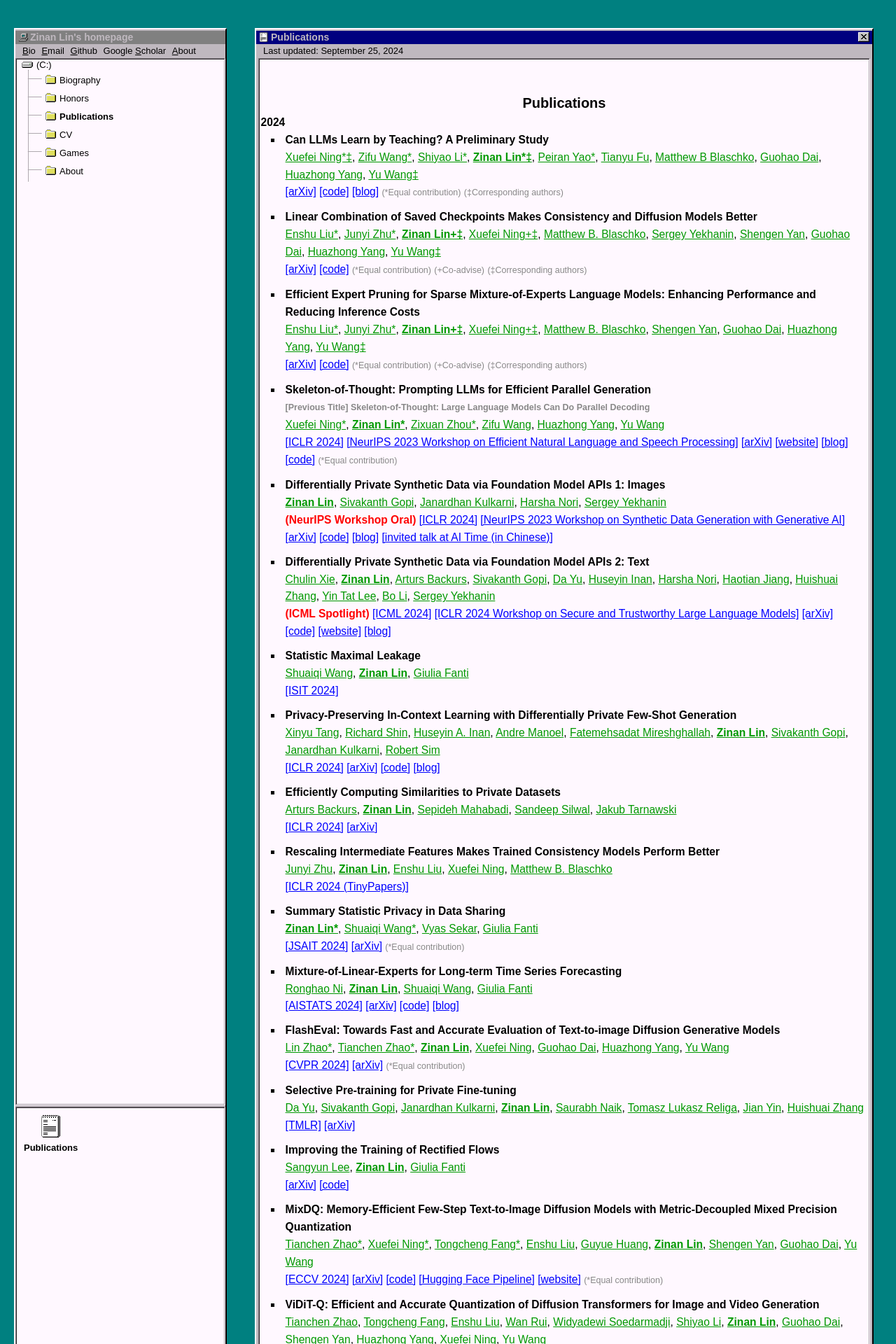
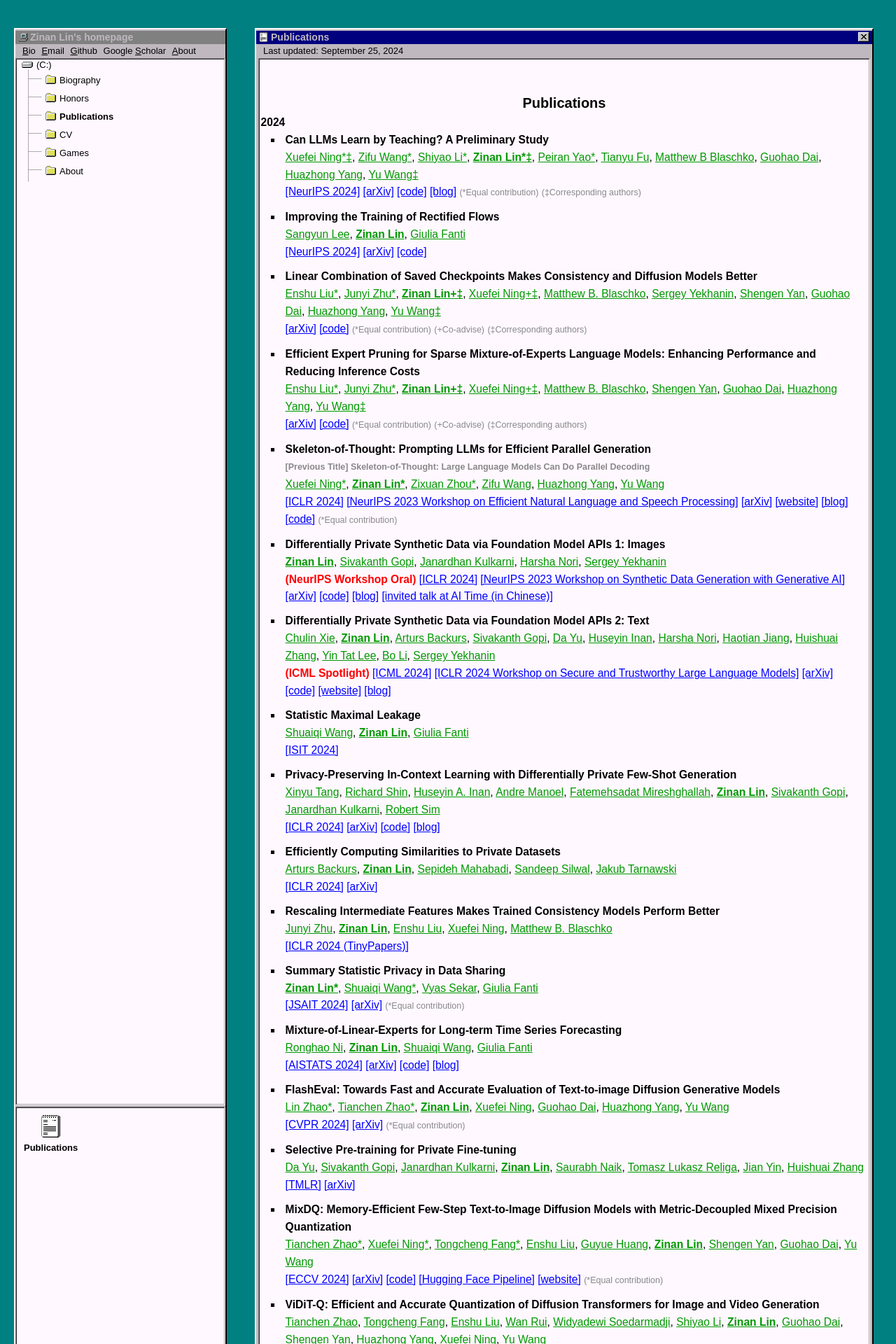
Before and after one commit to fjxmlzn/fjxmlzn.github.io, a Jekyll site: the page built from _publications/publications.html, in a window 1280 px wide. Shown: the top 1920 px of the page at 70% size. Built offline with Jekyll 4.4.1, drawn with Linux system fonts in a browser that asks for light colours.

Commit message:
update publications

```diff
--- a/_publications/publications.html
+++ b/_publications/publications.html
@@ -85,6 +85,9 @@ permalink: /publications/index.html
             <a href="#">Yu Wang‡</a>
         </span>
         <span class='publication_journal'>
+            <a href="#" target="_blank">[NeurIPS 2024]</a>
+        </span>
+        <span class='publication_journal'>
             <a href="https://arxiv.org/abs/2406.14629" target="_blank">[arXiv]</a>
         </span>
         <span class='publication_journal'>
@@ -95,6 +98,23 @@ permalink: /publications/index.html
         </span>
         <span class="publication_note">(*Equal contribution)</span>
         <span class="publication_note">(‡Corresponding authors)</span>
+    </li>
+    <li class='publication_li'>
+        <span class='publication_title'>Improving the Training of Rectified Flows</span>
+        <span class="publication_author">
+            <a href="#" target="_blank">Sangyun Lee</a>,
+            <span class="publication_me"><a href="https://zinanlin.me/" target="_blank">Zinan Lin</a></span>,
+            <a href="https://www.andrew.cmu.edu/user/gfanti/" target="_blank">Giulia Fanti</a>
+        </span>
+        <span class='publication_journal'>
+            <a href="#" target="_blank">[NeurIPS 2024]</a>
+        </span>
+        <span class='publication_journal'>
+            <a href="https://arxiv.org/abs/2405.20320" target="_blank">[arXiv]</a>
+        </span>
+        <span class='publication_journal'>
+            <a href="https://github.com/sangyun884/rfpp" target="_blank">[code]</a>
+        </span>
     </li>
     <li class='publication_li'>
         <span class='publication_title'>Linear Combination of Saved Checkpoints Makes Consistency and Diffusion Models Better</span>
@@ -382,20 +402,6 @@ permalink: /publications/index.html
         </span>
         <span class='publication_journal'>
             <a href="https://arxiv.org/abs/2305.13865" target="_blank">[arXiv]</a>
-        </span>
-    </li>
-    <li class='publication_li'>
-        <span class='publication_title'>Improving the Training of Rectified Flows</span>
-        <span class="publication_author">
-            <a href="#" target="_blank">Sangyun Lee</a>,
-            <span class="publication_me"><a href="https://zinanlin.me/" target="_blank">Zinan Lin</a></span>,
-            <a href="https://www.andrew.cmu.edu/user/gfanti/" target="_blank">Giulia Fanti</a>
-        </span>
-        <span class='publication_journal'>
-            <a href="https://arxiv.org/abs/2405.20320" target="_blank">[arXiv]</a>
-        </span>
-        <span class='publication_journal'>
-            <a href="https://github.com/sangyun884/rfpp" target="_blank">[code]</a>
         </span>
     </li>
     <li class='publication_li'>
```
